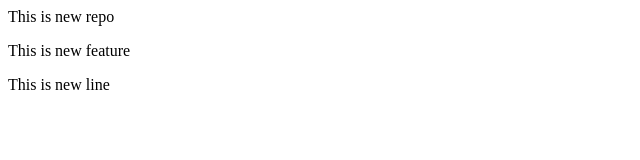
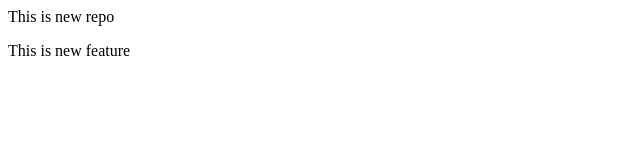
Before and after one commit to Abhaykum123/localrepo, a plain HTML site: page index.html in a window 1280 px wide. Shown: the whole page, without its empty margins (0-640 px from the left). Drawn offline with Linux system fonts and the light colour scheme.

```diff
--- a/index.html
+++ b/index.html
@@ -1,3 +1,2 @@
 <p>This is new repo</p>
 <p>This is new feature</p>
-<p>This is new line</p>
```
